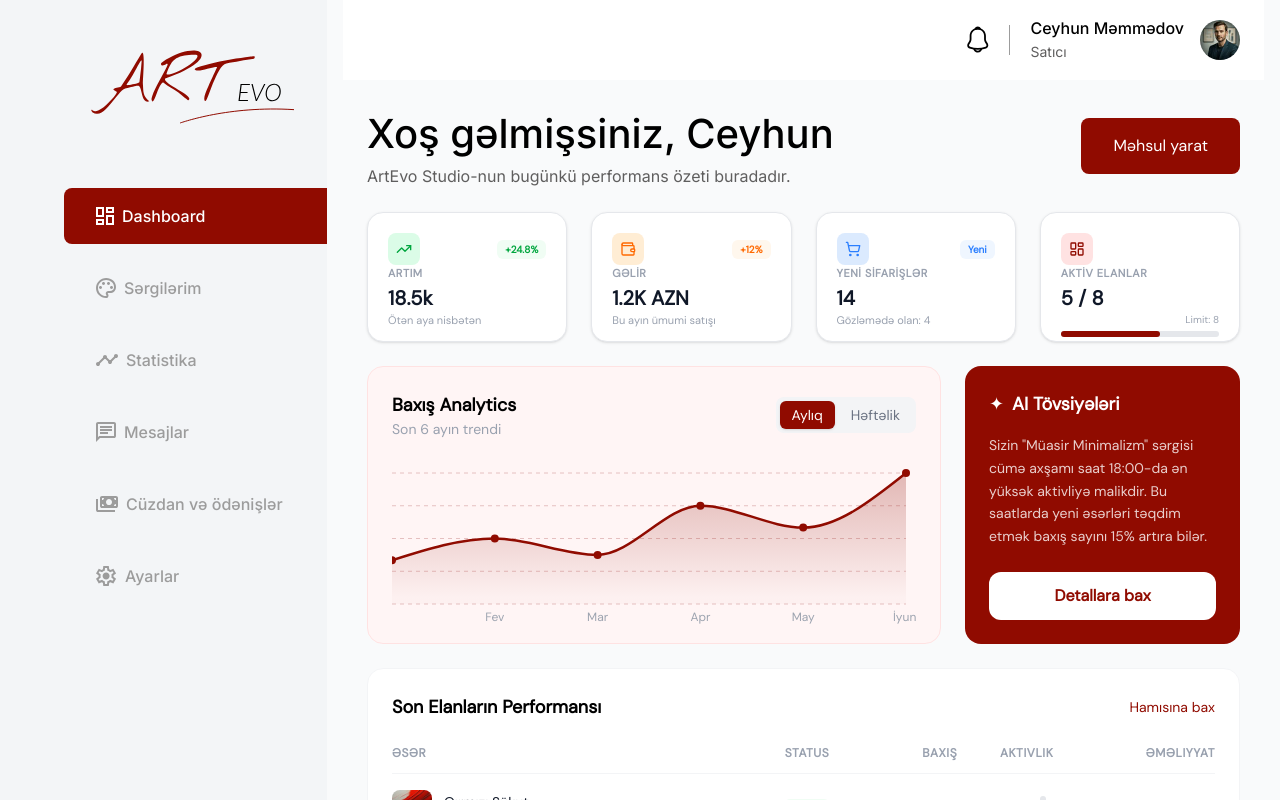
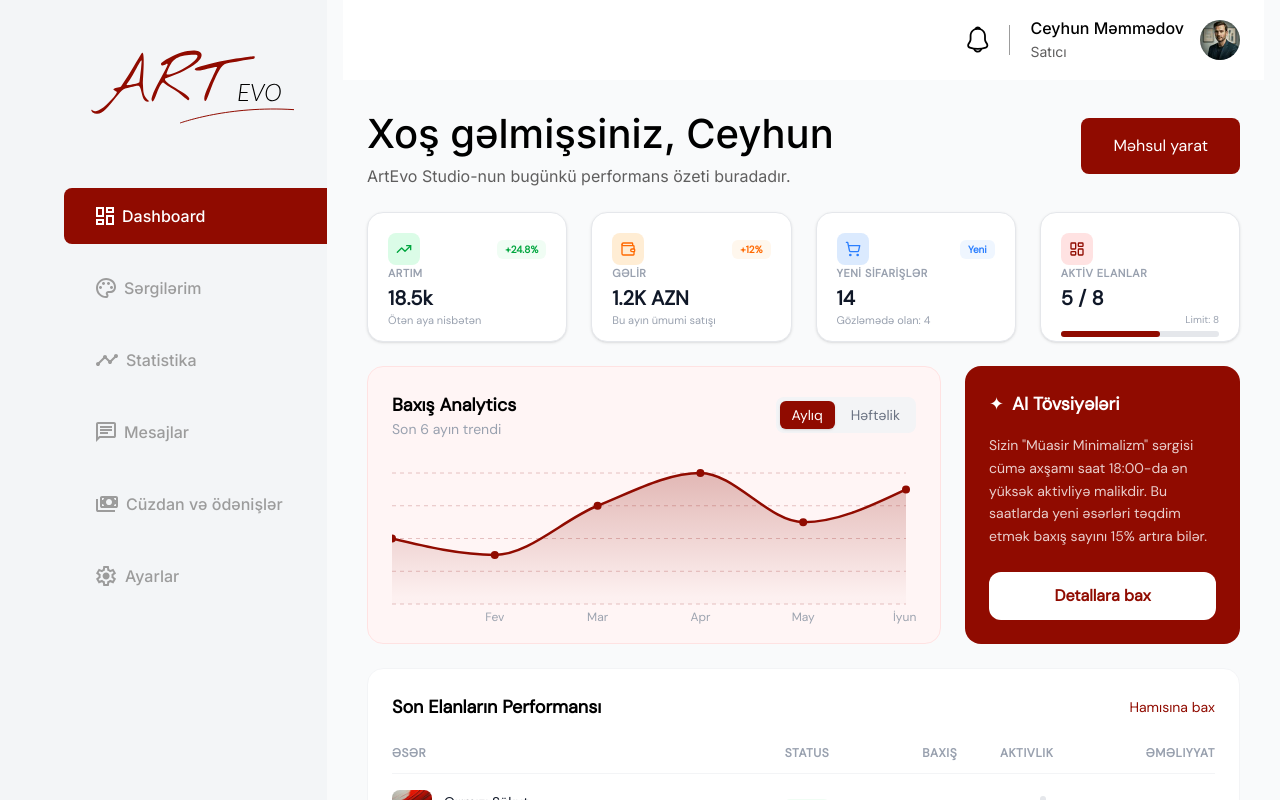
Before and after one commit to Hamid-web-arch/Art, a React (Vite) app in the folder Artevo/: page /seller/dashboard in a window 1280 px wide. Built offline with nearby package versions, Linux system fonts and the light colour scheme.

Commit message:
changes in dahsboard

```diff
--- a/Artevo/src/components/features/seller/dashboard/components/AnalyticsChart.jsx
+++ b/Artevo/src/components/features/seller/dashboard/components/AnalyticsChart.jsx
@@ -1,9 +1,11 @@
 import { useState } from 'react';
 import { AreaChart, Area, XAxis, YAxis, CartesianGrid, Tooltip, ResponsiveContainer } from 'recharts';
-import { analyticsData } from '../dashboardData';
+import { monthlyAnalyticsData , weeklyAnalyticsData } from '../dashboardData';
 
 export default function AnalyticsChart() {
   const [activeTab, setActiveTab] = useState('Aylıq');
+
+  const chartData = activeTab === 'Aylıq' ? monthlyAnalyticsData : weeklyAnalyticsData;
 
   return (
     <div className="bg-[#FFF5F5] p-6 rounded-2xl border border-red-100 h-full">
@@ -17,11 +19,10 @@ export default function AnalyticsChart() {
             <button
               key={tab}
               onClick={() => setActiveTab(tab)}
-              className={`px-3 py-1 text-sm rounded-md transition-all duration-200 ${
-                activeTab === tab
+              className={`px-3 py-1 text-sm rounded-md transition-all duration-200 ${activeTab === tab
                   ? 'bg-[#900B00] text-white shadow-sm'
                   : 'text-gray-500 hover:text-gray-700'
-              }`}
+                }`}
             >
               {tab}
             </button>
@@ -30,11 +31,11 @@ export default function AnalyticsChart() {
       </div>
 
       <ResponsiveContainer width="100%" height="75%">
-        <AreaChart data={analyticsData} margin={{ top: 10, right: 10, left: 0, bottom: 0 }}>
+        <AreaChart data={chartData} margin={{ top: 10, right: 10, left: 0, bottom: 0 }}>
           <defs>
             <linearGradient id="colorViews" x1="0" y1="0" x2="0" y2="1">
-              <stop offset="5%" stopColor="#900B00" stopOpacity={0.25}/>
-              <stop offset="95%" stopColor="#900B00" stopOpacity={0.02}/>
+              <stop offset="5%" stopColor="#900B00" stopOpacity={0.25} />
+              <stop offset="95%" stopColor="#900B00" stopOpacity={0.02} />
             </linearGradient>
           </defs>
           <CartesianGrid vertical={false} stroke="#E5C0C0" strokeDasharray="4 4" />
@@ -65,5 +66,5 @@ export default function AnalyticsChart() {
         </AreaChart>
       </ResponsiveContainer>
     </div>
-  );
+  )
 }
--- a/Artevo/src/components/features/seller/dashboard/dashboardData.js
+++ b/Artevo/src/components/features/seller/dashboard/dashboardData.js
@@ -41,13 +41,24 @@ export const statsData = [
   }
 ];
 
-export const analyticsData = [
+// dashboardData.js
+export const monthlyAnalyticsData = [
   { name: 'Yan', views: 400 },
-  { name: 'Fev', views: 600 },
-  { name: 'Mar', views: 450 },
-  { name: 'Apr', views: 900 },
-  { name: 'May', views: 700 },
-  { name: 'İyun', views: 1200 },
+  { name: 'Fev', views: 300 },
+  { name: 'Mar', views: 600 },
+  { name: 'Apr', views: 800 },
+  { name: 'May', views: 500 },
+  { name: 'İyun', views: 700 },
+];
+
+export const weeklyAnalyticsData = [
+  { name: 'B.e', views: 120 },
+  { name: 'Ç.a', views: 90 },
+  { name: 'Çər', views: 150 },
+  { name: 'C.a', views: 200 },
+  { name: 'Cüm', views: 180 },
+  { name: 'Şən', views: 60 },
+  { name: 'Baz', views: 40 },
 ];
 
 import abstrakt from '../../../../assets/seller/abstrakt-gece.jpg';
```
Also changed, not shown: Artevo/src/App.jsx (line endings or trailing spaces).
